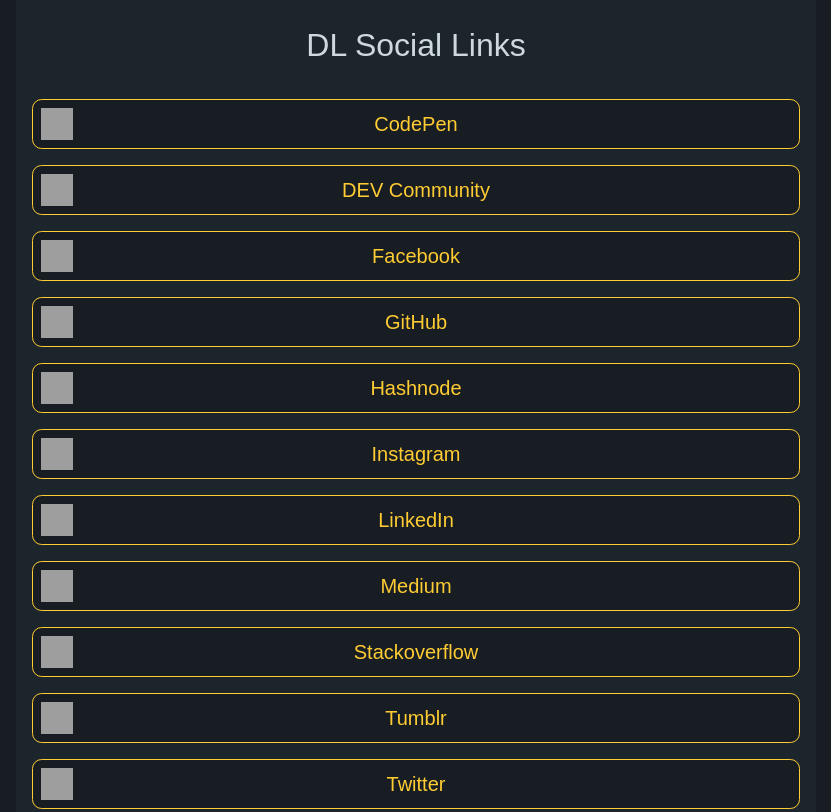
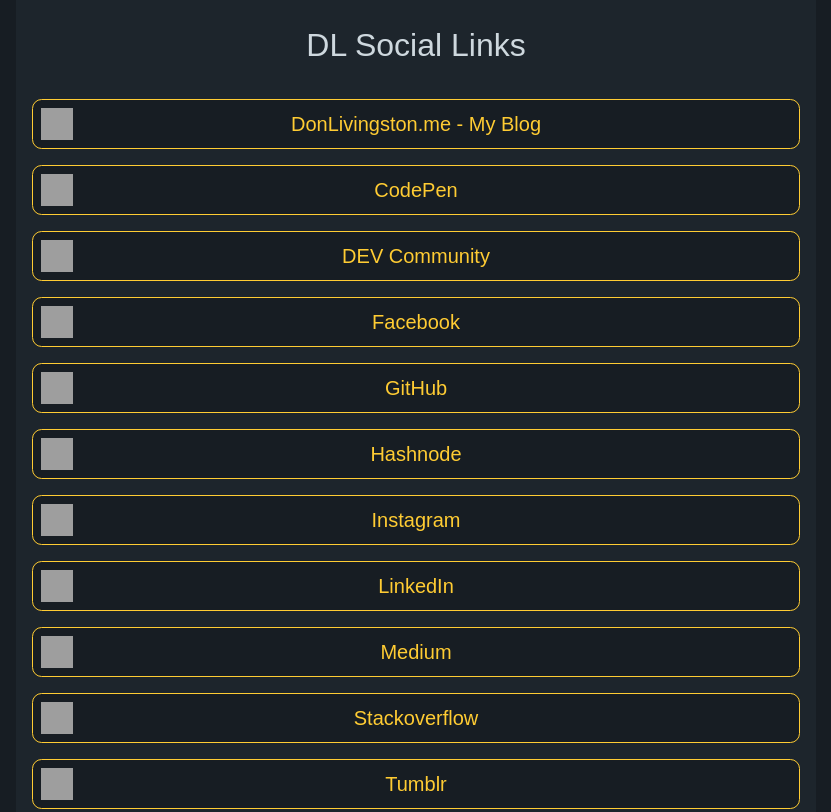
Before and after one commit to dlivingston/social-links, a plain HTML site: page index.html in a window 1280 px wide. Shown: the top 812 px of the page, without its empty margins (224-1055 px from the left). Drawn offline with Linux system fonts and the light colour scheme; grey boxes are pictures that could not be loaded.

Commit message:
added blog link

```diff
--- a/index.html
+++ b/index.html
@@ -11,6 +11,18 @@
   <div class="container">
     <h1>DL Social Links</h1>
     <ul class="social-links">
+      <li>
+        <a href="https://donlivingston.me/" rel="noreferrer noopener" class="btn social-link-btn">
+          <img src="https://raw.githubusercontent.com/dlivingston/dlivingston/main/files/icons/dl-logo-light.svg" width="32" height="32" alt="DonLivingston.me" />
+          <span class="link-label">DonLivingston.me - My Blog</span>
+        </a>
+      </li>
+      <!-- <li>
+        <a href="https://donaldlivingston.com/" target="_blank" rel="noreferrer noopener" class="btn social-link-btn">
+          <img src="https://raw.githubusercontent.com/dlivingston/dlivingston/main/files/icons/dl-logo-dark.svg" width="32" height="32" alt="DonaldLivingston.com" />
+          <span class="link-label">DonaldLivingston.com - My Portfolio</span>
+        </a>
+      </li> -->
       <li>
         <a href="https://www.codepen.io/dlivingston" target="_blank" rel="noreferrer noopener" class="btn social-link-btn">
           <img src="https://raw.githubusercontent.com/dlivingston/dlivingston/main/files/icons/codepen.svg" width="32" height="32" alt="CodePen" />
```
